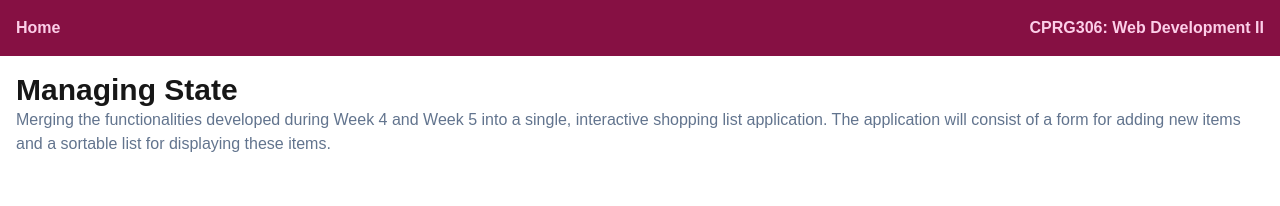
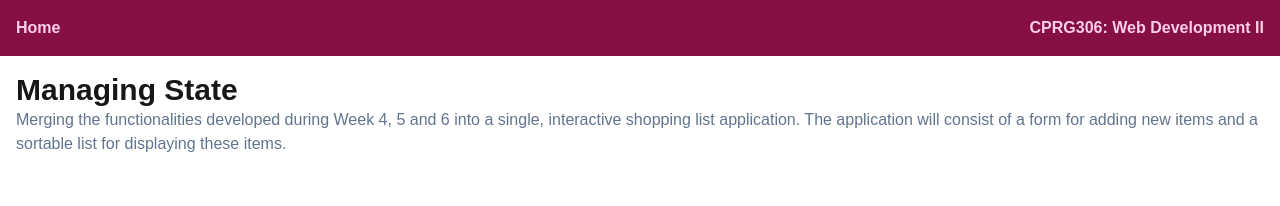
Before and after one commit to jenna-hackett/cprg306-assignments, a Next.js app: page /week-7 in a window 1280 px wide. Shown: the top 206 px of the page. Built offline with nearby package versions, Linux system fonts and the light colour scheme.

Commit message:
week 7 completed.

```diff
--- a/app/week-6/itemList.js
+++ b/app/week-6/itemList.js
@@ -2,7 +2,6 @@
 "use client";
 import { useState } from "react";
 import Item from './item.js';
-
 
 export default function ItemList({ items }) {
   const [sortBy, setSortBy] = useState("name");
@@ -15,11 +14,9 @@ export default function ItemList({ items }) {
     return a.category.localeCompare(b.category, undefined, { sensitivity: "base" });
   });
 
-
   const btn = "px-3 py-1 rounded-md border border-rose-400 text-white transition-colors";
   const active = "bg-pink-700";
   const inactive = "bg-pink-900 hover:bg-pink-800";
-
 
 return (
     <main className="p-4">
@@ -48,7 +45,7 @@ return (
           (index === 0 || item.category !== sortedItems[index - 1].category);
 
           return (
-            <div key={item.id}>
+            <li key={item.id}>
               {showHeader && (
                 <h2 className="text-xl font-bold text-pink-700 mb-4 mt-2 text-center">
                   {item.category}
@@ -60,7 +57,7 @@ return (
                 quantity={item.quantity}
                 category={item.category}
               />
-            </div>
+            </li>
           );
         })}
       </ul>
--- a/app/week-7/GroceryItem.js
+++ b/app/week-7/GroceryItem.js
@@ -2,11 +2,11 @@
 export default function Item({name, quantity, category}) {
   return (
     <section>
-      <li className = "border-rose-400 border-4 rounded-lg max-w-md mx-auto p-5 mb-4 bg-pink-900">
+      <div className = "border-rose-400 border-4 rounded-lg max-w-md mx-auto p-5 mb-4 bg-pink-900">
         <h3 className = "font-bold text-pink-200 text-lg">{name}</h3>
         <p className="text-white">Quantity: {quantity}</p>
-        <p className = "font-style: italic text-white">Category: {category}</p>
-      </li>
+        <p className = "italic text-white">Category: {category}</p>
+      </div>
     </section>
   );
 }
--- a/app/week-7/GroceryItemList.js
+++ b/app/week-7/GroceryItemList.js
@@ -48,7 +48,7 @@ return (
           (index === 0 || item.category !== sortedItems[index - 1].category);
 
           return (
-            <div key={item.id}>
+            <li key={item.id}>
               {showHeader && (
                 <h2 className="text-xl font-bold text-pink-700 mb-4 mt-2 text-center">
                   {item.category}
@@ -60,7 +60,7 @@ return (
                 quantity={item.quantity}
                 category={item.category}
               />
-            </div>
+            </li>
           );
         })}
       </ul>
--- a/app/week-7/page.js
+++ b/app/week-7/page.js
@@ -19,9 +19,7 @@ export default function Page() {
         <SiteHeader />
         <PageHeader
           title="Managing State"
-          description="Merging the functionalities developed during Week 4 and Week 5 into a single,
-          interactive shopping list application. The application will consist of a form for adding
-          new items and a sortable list for displaying these items."
+          description="Merging the functionalities developed during Week 4, 5 and 6 into a single, interactive shopping list application. The application will consist of a form for adding new items and a sortable list for displaying these items."
         />
       </header>
       <NewItem onAddItem={handleAddItem}/>
```
